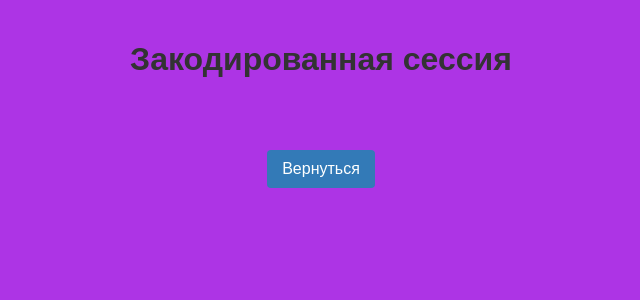
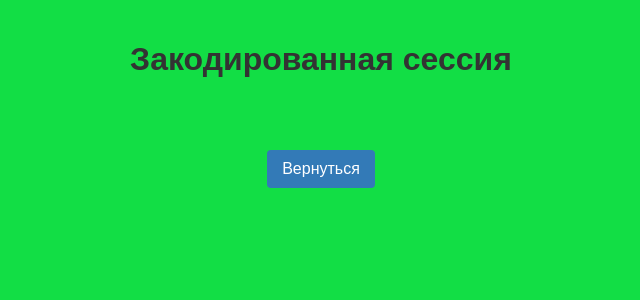
Before and after one commit to Staret1974/Metod-Vizher, a Flask app: page /sessions in a window 1280 px wide. Shown: the top 300 px of the page, without its empty margins (319-959 px from the left). Run offline with Flask 3, Linux system fonts and the light colour scheme.

Commit message:
Update sessions.html

```diff
--- a/templates/sessions.html
+++ b/templates/sessions.html
@@ -6,7 +6,7 @@
     <style>
         body {
             font-family: 'Arial', sans-serif;
-            background-color: hsl(281, 77%, 55%);
+            background-color: hsl(135, 85%, 47%);
             margin: 0;
             padding: 20px;
             display: flex;
```
